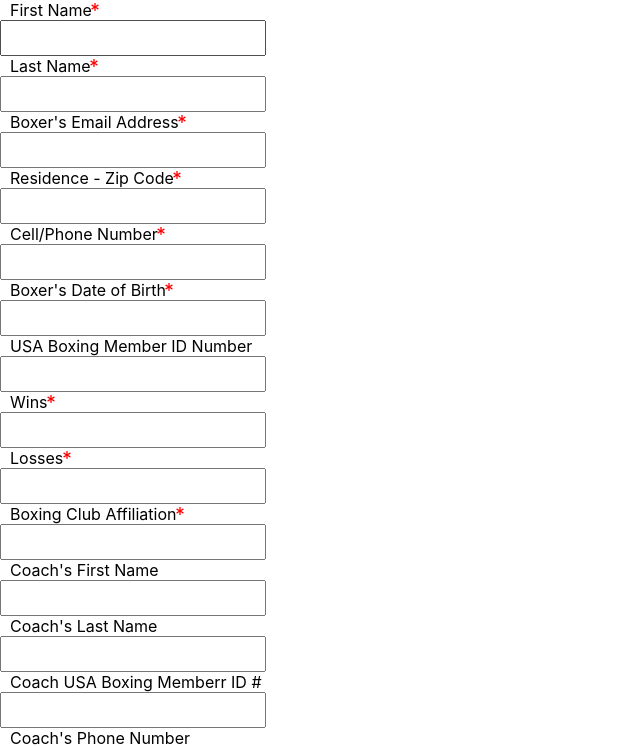
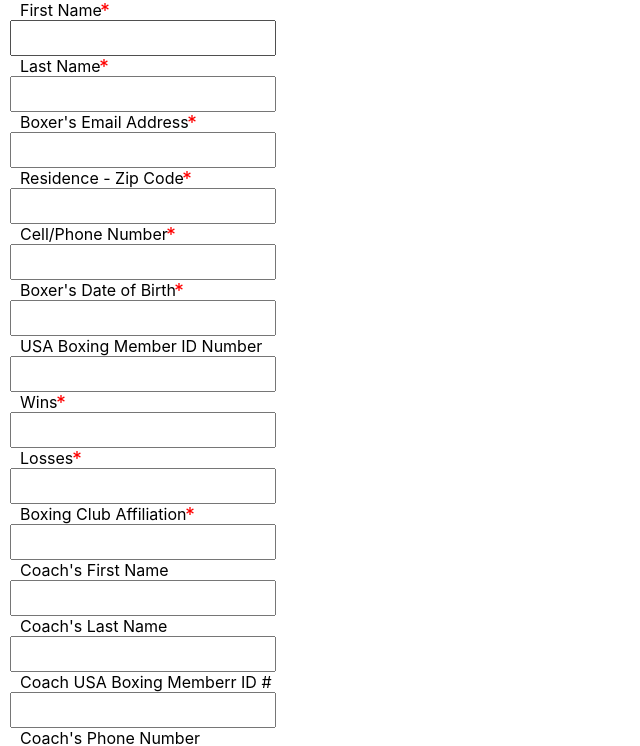
Before and after one commit to team-kadeem/tournament-planner, a React (Create React App) app: page / in a window 1280 px wide. Shown: the top 746 px of the page, without its empty margins (0-640 px from the left). Built offline with nearby package versions, Linux system fonts and the light colour scheme.

Commit message:
Updated form validation

```diff
--- a/package.json
+++ b/package.json
@@ -4,6 +4,7 @@
   "proxy": "http://localhost:8000",
   "private": true,
   "dependencies": {
+    "body-parser": "^1.18.3",
     "react": "^16.6.3",
     "react-dom": "^16.6.3",
     "react-icons": "^3.2.2",
--- a/src/components/Registration/Field.js
+++ b/src/components/Registration/Field.js
@@ -24,15 +24,19 @@ const Field = (props) => {
             display:'block',
             fontSize:'16px',
             paddingLeft:'10px',
+            paddingLeft:'10px',
+            marginLeft:'10px',
             ...props.customStyle
         }
     } else if (props.types === 'checkbox') {
         inputStyle = {
+            marginLeft:'10px',
 
             // marginBottom:'10px'
         }
     } else {
         inputStyle = {
+            marginLeft:'10px',
             // marginBottom:'10px'
         }
     }
@@ -46,7 +50,7 @@ const Field = (props) => {
     }
 
     const labelStyle = {
-        paddingLeft:'10px'
+        paddingLeft:'20px'
     }
 
     return(
--- a/src/views/Registration.js
+++ b/src/views/Registration.js
@@ -11,6 +11,7 @@ export default class Registration extends React.Component {
     constructor(props){
         super(props)
         this.state = {
+            invalidSubmission:false,
             fields:{
                 firstName:'',
                 lastName:'',
@@ -35,30 +36,55 @@ export default class Registration extends React.Component {
                 waiver:'false'
             },
             errors:{
-                firstName:false,
-                lastName:false,
-                boxerEmail:false,
-                zipCode:false,
-                phoneNumber:false,
-                dateOfBirth:false,
-                usaBoxingId:false,
-                wins:false,
-                losses:false,
-                boxingClubAffiliation:false,
-                coachFirstName:false,
-                coachLastName:false,
-                coachUSABoxingId:false,
-                coachFirstName:false,
-                coachLastName:false,
-                coachUSABoxingId:false,
-                coachPhoneNumber:false,
-                coachEmail:false,
-                gender:false,
-                weight:false,
-                rules:false,
-                injury:false,
-                injuryWarning:false,
-                waiver:false
+                // firstName:false,
+                // lastName:false,
+                // boxerEmail:false,
+                // zipCode:false,
+                // phoneNumber:false,
+                // dateOfBirth:false,
+                // usaBoxingId:false,
+                // wins:false,
+                // losses:false,
+                // boxingClubAffiliation:false,
+                // coachFirstName:false,
+                // coachLastName:false,
+                // coachUSABoxingId:false,
+                // coachFirstName:false,
+                // coachLastName:false,
+                // coachUSABoxingId:false,
+                // coachPhoneNumber:false,
+                // coachEmail:false,
+                // gender:false,
+                // weight:false,
+                // rules:false,
+                // injury:false,
+                // injuryWarning:false,
+                // waiver:false
+
+                firstName:true,
+                lastName:true,
+                boxerEmail:true,
+                zipCode:true,
+                phoneNumber:true,
+                dateOfBirth:true,
+                // usaBoxingId:true,
+                wins:true,
+                losses:true,
+                boxingClubAffiliation:true,
+                // coachFirstName:true,
+                // coachLastName:true,
+                // coachUSABoxingId:true,
+                // coachFirstName:true,
+                // coachLastName:true,
+                // coachUSABoxingId:false,
+                // coachPhoneNumber:false,
+                // coachEmail:false,
+                gender:true,
+                weight:true,
+                rules:true,
+                injury:true,
+                injuryWarning:true,
+                waiver:true
             }
         }
     }
@@ -68,32 +94,69 @@ export default class Registration extends React.Component {
         let errors = Object.assign({}, this.state.errors)
         fields[evt.target.name] = evt.target.value
         errors[evt.target.name] = errorPresent
-        this.setState({fields:fields, errors:errors})
+        this.setState({...this.state, fields:fields, errors:errors})
     }
 
     updateCheckboxField = (evt) => {
         let fields = Object.assign({}, this.state.fields)
+        let errors = Object.assign({}, this.state.errors)
         fields[evt.target.name] = evt.target.value
-        this.setState({fields:fields})
+        errors[evt.target.name] = false
+        this.setState({...this.state, fields:fields, errors:errors})
+    }
+
+    updateRadioButtons = (evt, errorPresent) => {
+        console.log('updating radio buttons')
+        let fields = Object.assign({}, this.state.fields)
+        let errors = Object.assign({}, this.state.errors)
+        console.log(evt.target.name)
+        console.log(typeof(evt.target.value))
+        fields[evt.target.name] = evt.target.value
+        if (evt.target.value === 'true') {
+            errors[evt.target.name] = false
+            this.setState({...this.state, fields:fields, errors:errors })
+        } else {
+            errors[evt.target.name] = true
+            this.setState({...this.state, fields:fields, errors:errors})
+        }
     }
 
     submitForm = (evt) => {
         evt.preventDefault()
         //make sure no errors
-        const errorFieldsList = Object.keys(this.state.errors)
-        const listOfErrors = errorFieldsList.filter(errorObjectKey => this.state.errors[errorFieldsList])
-        if (listOfErrors.length > 0) return
-
+        const errorKeys = Object.keys(this.state.errors)
+        const listOfErrors = errorKeys.filter(key => this.state.errors[key])
+        console.log(listOfErrors)
+        if (listOfErrors.length > 0){
+            this.setState({...this.state, invalidSubmission:true})
+            return
+        }
+        else {
+            this.setState({...this.state, invalidSubmission:false})
             console.log('form submitted')
             const params = {
                 method:'POST',
+                headers:{
+                    "content-type":"application/json"
+                },
                 body:JSON.stringify(this.state.fields)
             }
             console.log(params['body'])
             fetch('/register', params)
         }
+    }
 
     render(){
+        const submitButton = {
+            padding:'10px 20px',
+            border:'1px solid #007bff',
+            color:'white',
+            backgroundColor:'#007bff',
+            fontSize:'18px',
+            borderRadius:'4px',
+            marginLeft:'10px',
+            outline:'0'
+        }
 
         return(
             <div>
@@ -106,7 +169,7 @@ export default class Registration extends React.Component {
                         onChange={this.updateTextInputField}
                         required={true}
                         updateErrors={this.updateErrors}
-                        errorPresent={this.state.errors.firstName}
+                        errorPresent={this.state.errors.firstName && this.state.invalidSubmission}
                         validation={ val => val.length !== 0}
                     />
                     <Field
@@ -117,7 +180,7 @@ export default class Registration extends React.Component {
                         onChange={this.updateTextInputField}
                         required={true}
                         updateErrors={this.updateErrors}
-                        errorPresent={this.state.errors.lastName}
+                        errorPresent={this.state.errors.lastName && this.state.invalidSubmission}
                         validation={val => val.length !== 0}
                     />
                     <Field
@@ -128,7 +191,7 @@ export default class Registration extends React.Component {
                         onChange={this.updateTextInputField}
                         required={true}
                         updateErrors={this.updateErrors}
-                        errorPresent={this.state.errors.boxerEmail}
+                        errorPresent={this.state.errors.boxerEmail && this.state.invalidSubmission}
                         validation={data => validator.isEmail(data)}
                     />
                     <Field
@@ -139,7 +202,7 @@ export default class Registration extends React.Component {
                         onChange={this.updateTextInputField}
                         required={true}
                         updateErrors={this.updateErrors}
-                        errorPresent={this.state.errors.zipCode}
+                        errorPresent={this.state.errors.zipCode && this.state.invalidSubmission}
                         validation={data => isPostalCode(data, 'US')}
 
                     />
@@ -150,7 +213,7 @@ export default class Registration extends React.Component {
                         onChange={this.updateTextInputField}
                         label="Cell/Phone Number"
                         required={true}
-                        errorPresent={this.state.errors.phoneNumber}
+                        errorPresent={this.state.errors.phoneNumber && this.state.invalidSubmission}
                         updateErrors={this.updateErrors}
                         validation={data => isMobilePhone(data, 'en-US')}
 
@@ -163,7 +226,7 @@ export default class Registration extends React.Component {
                         onChange={this.updateTextInputField}
                         label="Boxer's Date of Birth"
                         required={true}
-                        errorPresent={this.state.errors.dateOfBirth}
+                        errorPresent={this.state.errors.dateOfBirth && this.state.invalidSubmission}
                         updateErrors={this.updateErrors}
                         validation={val => isBefore(val)}
 
@@ -185,7 +248,7 @@ export default class Registration extends React.Component {
                         onChange={this.updateTextInputField}
                         label="Wins"
                         required={true}
-                        errorPresent={this.state.errors.wins}
+                        errorPresent={this.state.errors.wins && this.state.invalidSubmission}
                         updateErrors={this.updateErrors}
                         validation={val => isInt(val)}
 
@@ -198,7 +261,7 @@ export default class Registration extends React.Component {
                         onChange={this.updateTextInputField}
                         label="Losses"
                         required={true}
-                        errorPresent={this.state.errors.losses}
+                        errorPresent={this.state.errors.losses && this.state.invalidSubmission}
                         updateErrors={this.updateErrors}
                         validation={val => isInt(val)}
                     />
@@ -210,7 +273,7 @@ export default class Registration extends React.Component {
                         onChange={this.updateTextInputField}
                         label="Boxing Club Affiliation"
                         required={true}
-                        errorPresent={this.state.errors.boxingClubAffiliation}
+                        errorPresent={this.state.errors.boxingClubAffiliation && this.state.invalidSubmission}
                         updateErrors={this.updateErrors}
                         validation={ val => val.length !== 0}
                     />
@@ -257,7 +320,7 @@ export default class Registration extends React.Component {
                         value={this.state.fields.weight}
                         label="Weight(lbs)"
                         required={true}
-                        errorPresent={this.state.errors.weight}
+                        errorPresent={this.state.errors.weight && this.state.invalidSubmission}
                         updateErrors={this.updateErrors}
                         validation={val => isInt(val)}
                     />
@@ -294,7 +357,7 @@ export default class Registration extends React.Component {
                             type="radio"
                             label="AGREE"
                             value={true}
-                            onChange={this.updateTextInputField}
+                            onChange={this.updateRadioButtons}
                         />
 
                         <Field
@@ -302,7 +365,7 @@ export default class Registration extends React.Component {
                             type="radio"
                             label="DISAGREE"
                             value={false}
-                            onChange={this.updateTextInputField}
+                            onChange={this.updateRadioButtons}
                         />
                     </label>
 
@@ -317,7 +380,7 @@ export default class Registration extends React.Component {
                             type="radio"
                             label="AGREE"
                             value={true}
-                            onChange={this.updateTextInputField}
+                            onChange={this.updateRadioButtons}
                         />
 
                         <Field
@@ -325,7 +388,7 @@ export default class Registration extends React.Component {
                             type="radio"
                             label="DISAGREE"
                             value={false}
-                            onChange={this.updateTextInputField}
+                            onChange={this.updateRadioButtons}
                         />
                     </label>
 
@@ -343,7 +406,7 @@ export default class Registration extends React.Component {
                             type="radio"
                             label="AGREE"
                             value={true}
-                            onChange={this.updateTextInputField}
+                            onChange={this.updateRadioButtons}
                         />
 
                         <Field
@@ -351,7 +414,7 @@ export default class Registration extends React.Component {
                             type="radio"
                             label="DISAGREE"
                             value={false}
-                            onChange={this.updateTextInputField}
+                            onChange={this.updateRadioButtons}
                         />
                     </label>
 
@@ -373,7 +436,7 @@ export default class Registration extends React.Component {
                             type="radio"
                             label="AGREE"
                             value={true}
-                            onChange={this.updateTextInputField}
+                            onChange={this.updateRadioButtons}
                         />
 
                         <Field
@@ -381,12 +444,13 @@ export default class Registration extends React.Component {
                             type="radio"
                             label="DISAGREE"
                             value={false}
-                            onChange={this.updateTextInputField}
+                            onChange={this.updateRadioButtons}
                         />
                     </label>
 
 
                     <input
+                        style={submitButton}
                         type="submit"
                         value="Submit"
                     />
```
Also changed, not shown: 1 other file (tests, documents, lock files or other folders). Lines whose indentation alone changed are shown as unchanged.
